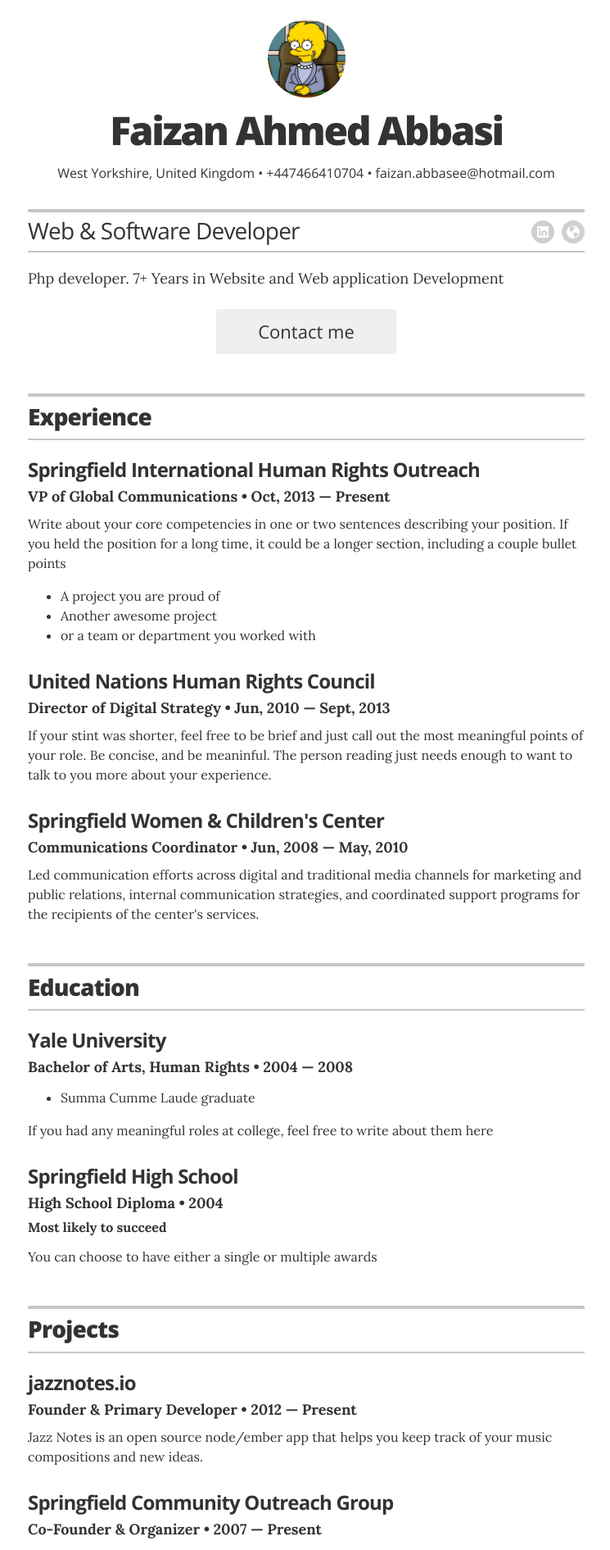
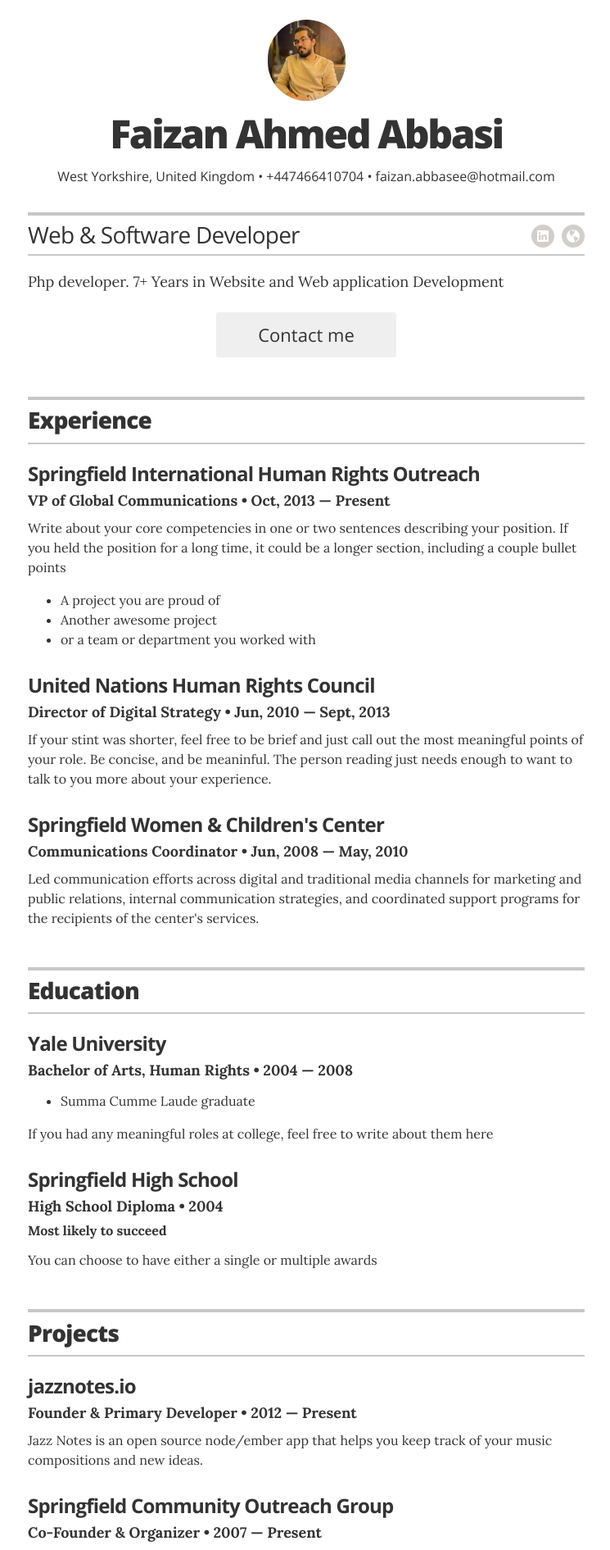
Before and after one commit to faizan1992/resume, a Jekyll site: the page built from index.html, in a window 1280 px wide. Shown: the top 1891 px of the page at 82% size, without its empty margins (266-1011 px from the left). Built offline with Jekyll 4.4.1, drawn with Linux system fonts in a browser that asks for light colours.

Commit message:
Adding Image

```diff
--- a/_layouts/resume.html
+++ b/_layouts/resume.html
@@ -13,7 +13,7 @@
 
         <!-- You can turn off the avatar in _config.yml by setting to false -->
         {% if site.resume_avatar == 'true' %}
-        <img src="images/avatar.jpg" alt="my photo" class="avatar no-print" itemprop="image">
+        <img src="images/faizan.jpeg" alt="Faizan" class="avatar no-print" itemprop="image">
         {% endif %}
 
         <!-- Your name is defined in the _config.yml file -->
```
